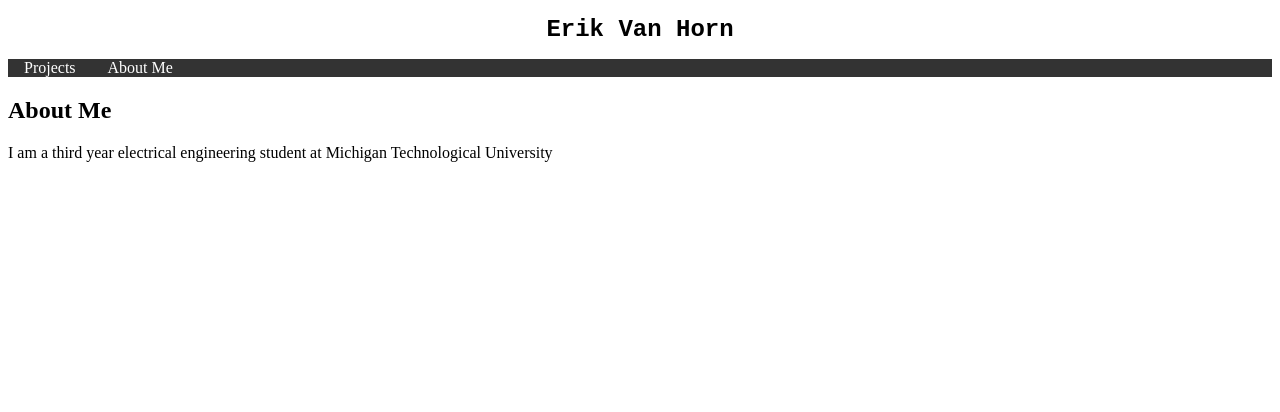
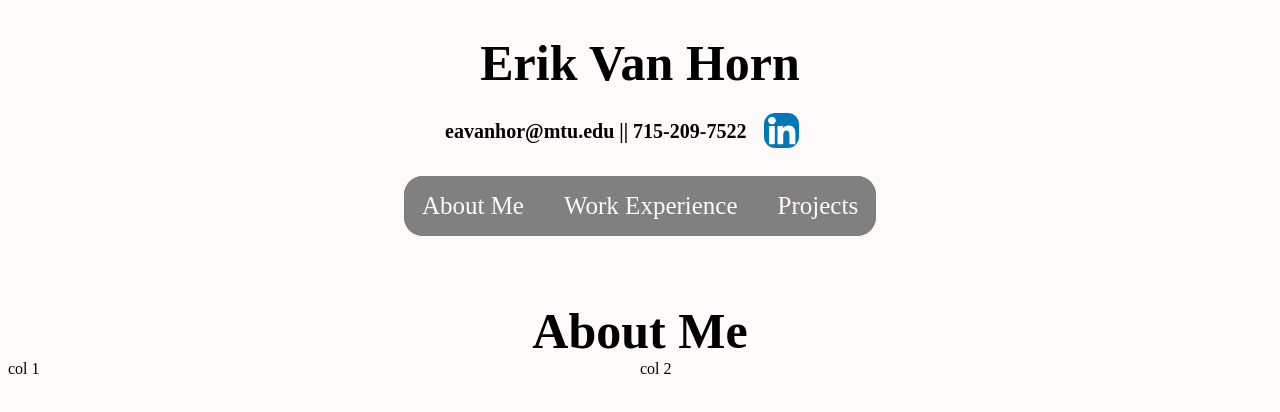
Before and after one commit to ErikVH23/Portfolio-, a plain HTML site: page portfolio/index.html in a window 1280 px wide. Drawn offline with Linux system fonts and the light colour scheme.

Commit message:
header finished

```diff
--- a/portfolio/index.html
+++ b/portfolio/index.html
@@ -3,21 +3,77 @@
 <html>
 <head>
     <link rel="stylesheet" href="./styles/styles.css">
+    <link rel="stylesheet" href="./styles/aboutMe.css">
+    <link rel="stylesheet" href="./styles/header.css">
+    <script type="text/javascript" src="./javascript/index.js"></script>
+    <style>
+        body{
+            background-color:snow;
+        }
+    </style>
 </head>
 
 <body>
-    <div>
-        <h1>Erik Van Horn</h1>
+
+    <!--Header of website-->
+    <div class="title">
+        <h1 class="title">Erik Van Horn</h1>
+        <div class="col_text"><h5 class="contacts">eavanhor@mtu.edu || 715-209-7522</h5></div>
+        <div class="col_img"><a target="_blank" rel="noopener noreferrer" href="https://www.linkedin.com/in/erik-vanhorn-98aa66172/"><img  class="linkedinIcon" src="./images/Linkedin Icon.png" alt="Linkedin"></a></div>
+
+
+    </div>
+    <!--Tabs-->
+    <div class="tab">
+        <button onclick="changeTab(event, 'aboutMe')">About Me</button>
+        <button onclick="changeTab(event, 'workExperience')">Work Experience</button>
+        <button onclick="changeTab(event, 'projects')">Projects</button>
+    </div>
+    <!--Content of each tab-->
+    <!--About Me-->
+    <div id="aboutMe" class="tabContent">
+        <h4 class="title">About Me</h4>
+        <div class="row">
+            <div class="col">col 1</div>
+            <div class="col">col 2</div>
+        </div>
+    </div>
+    <!--Work Experience-->
+    <div id="workExperience" class="tabContent">
+        <!--PSTDL-->
+        <div>
+            <h3> Planetary Surface Technology Detelopment Labratory - Michigan Technological University</h3>
+            <ul>
+                <li>Item 1</li>
+            </ul>
+        </div>
+        <!--Aerospace-->
+        <div>
+            <h3> Planetary Surface Technology Detelopment Labratory - Michigan Technological University</h3>
+        </div>
+
+
+
+    </div>
+    <!--Projects-->
+    <div id="projects" class="tabContent">
+        <h3>Projects</h3>
+    </div>
+    <!--Contact-->
+    <div id="contact" class="tabContent">
+        <h3>Contact</h3>
+        <h4><a href="https://www.linkedin.com/in/erik-vanhorn-98aa66172/"><img src="./images/Linkedin Icon.png" alt="Linkedin" class="linkedinIcon"></a></h4>
+        <h4>715-209-7522</h4>
     </div>
 
-    <ul>
-        <li><a href="./html/projects.html">Projects</a></li>
-        <li><a href="./html/aboutme.html">About Me</a></li>
-    </ul>
-    <div>
-        <h2>About Me</h2>
-        <p>I am a third year electrical engineering student at Michigan Technological University</p>
-    </div>
+    <!--Clears all but home page when loaded-->
+    <script>
+        document.getElementById("workExperience").setAttribute("style", "display:none");
+        document.getElementById("projects").setAttribute("style", "display:none");
+        document.getElementById("contact").setAttribute("style", "display:none");
+    </script>
+
+
 </body>
 
 </html>
--- a/portfolio/javascript/index.js
+++ b/portfolio/javascript/index.js
@@ -0,0 +1,19 @@
+
+
+function changeTab(evt, elementID){
+    console.log(elementID);
+    var tabContent, i;
+    tabContent = document.getElementsByClassName("tabContent");
+    //Clears current content
+    for(i = 0; i < tabContent.length; i++){
+        tabContent[i].setAttribute("style","display:none" );
+    }
+
+    //Displays new content
+
+    document.getElementById(elementID).setAttribute("style", "display:block");
+
+
+
+
+}
--- /dev/null
+++ b/portfolio/styles/aboutMe.css
@@ -0,0 +1,17 @@
+
+
+
+.title {
+    text-align: left;
+    margin-left: 100px;
+    font-size: 20px;
+}
+.row:after {
+    content:"";
+    display:table;
+    clear:both;
+}
+.col {
+    float: left;
+    width:50%;
+}
--- /dev/null
+++ b/portfolio/styles/header.css
@@ -0,0 +1,43 @@
+.title {
+    font-family: 'Times New Roman', Times, serif;
+    text-align: center;
+    margin-left: 0px;
+    margin-bottom: 0px;
+    font-size: 50px;
+    width: auto;
+    background-color: snow;
+}
+.contacts{
+    font-family: 'Times New Roman', Times, serif;
+    text-align: center;
+    margin-left: 24px;
+    margin-top: 4px;
+    font-size: 20px;
+}
+.linkedinIcon {
+    width: 35px;
+    transition: 0.5s;
+    border-radius: 3mm;
+    margin-left: 10px;
+}
+.linkedinIcon:hover {
+    width: 45px;
+}
+.row:after {
+    content:"";
+    display:table;
+    clear:both;
+}
+.col_text {
+    display: inline-block;
+    width:400px;
+    position: relative;;
+    text-align: right;
+}
+.col_img {
+    display: inline-block;
+    width:100px;
+    position: relative;
+    top:10px;
+    left: -70px;
+}
--- a/portfolio/styles/styles.css
+++ b/portfolio/styles/styles.css
@@ -1,9 +1,24 @@
+body{
+    background-color: snow;
+}
 h1 {
-    font-family: 'Courier New', Courier, monospace;
-    font-size: x-large;
+    font-family:'Times New Roman', Times, serif;
+    font-size: 40px;
+    text-align: center ;
+    margin-left: 30px;
+}
+h2 {
+    font-family:Georgia, 'Times New Roman', Times, serif;
+    font-size: small;
+    font-weight: 100;
     text-align: center;
 }
+h5 {
+    font-family: 'Times New Roman', Times, serif;
+    margin-left: 30px;
+    text-align: left;
 
+}
 ul {
     list-style-type:none;
     top: 0;
@@ -12,11 +27,9 @@ ul {
     overflow: hidden;
     background-color: #333;
 }
-
 li {
     float: left;
 }
-
 li a {
     display: inline;
     color: white;
@@ -24,7 +37,34 @@ li a {
     padding: 14px 16px;
     text-decoration: none;
 }
-
 li a:hover {
     background-color: #111;
 }
+img {
+    border-radius: 13%;
+}
+.tab {
+    text-align: center;
+    background-color: grey;
+    margin-top: 0;
+    margin: auto;
+    width: fit-content;
+    border-radius: 5mm;
+}
+.tab  button{
+    background-color: inherit;
+    float: center;
+    border:none;
+    outline:none;
+    cursor:pointer;
+    padding: 16px 18px;
+    transition: 0.2s;
+    font-size: 25px;
+    font-family: 'Times New Roman', Times, serif;
+    border-radius: 5mm;
+    color: snow;
+}
+.tab button:hover {
+    background-color: lightblue;
+    font-size:28px;
+}
```
Also changed, not shown: portfolio/images/HuskyWorks.png (added), portfolio/images/Linkedin Icon.png (added).
